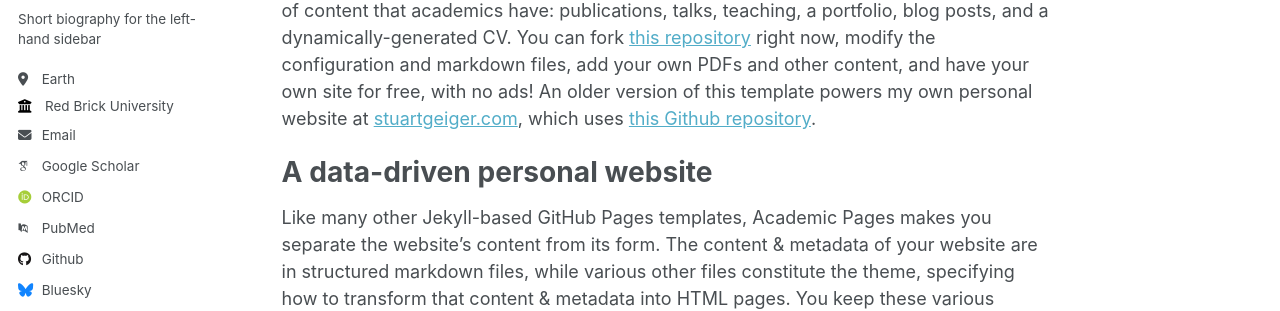
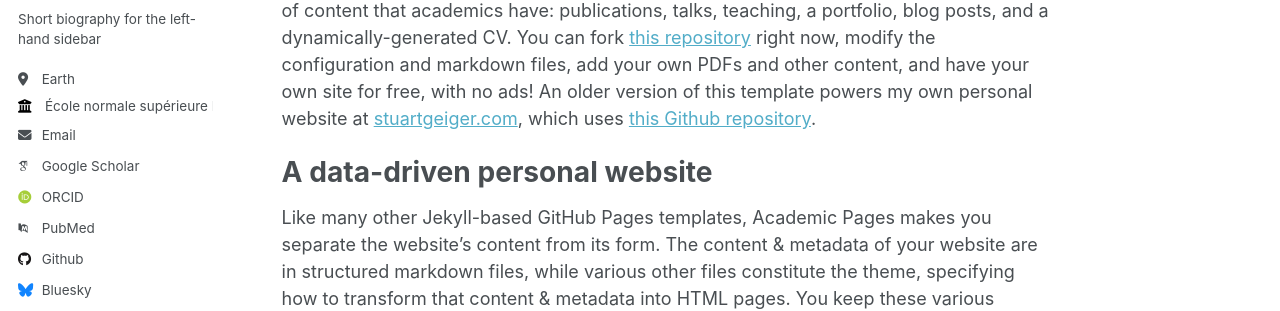
Before and after one commit to brutheg/brutheg.github.io, a Jekyll site: the page built from _pages/about.md, in a window 1280 px wide. Shown: the part 314-625 px from the top of the page. Built offline with Jekyll 4.4.1, drawn with Linux system fonts in a browser that asks for light colours; some web fonts are replaced.

Commit message:
Update _config.yml

```diff
--- a/_config.yml
+++ b/_config.yml
@@ -12,7 +12,7 @@ title                    : "SOUTARSON Bruny"
 title_separator          : "-"
 name                     : &name "SOUTARSON Bruny"
 description              : &description "personal description"
-url                      : https://academicpages.github.io # the base hostname & protocol for your site e.g. "https://mmistakes.github.io"
+url                      : https://brutheg.github.io # the base hostname & protocol for your site e.g. "https://mmistakes.github.io"
 baseurl                  : "" # the subpath of your site, e.g. "/blog"
 repository               : "brutheg/brutheg.github.io"
 
@@ -26,9 +26,9 @@ author:
   pronouns         : # example: "she/her"
   bio              : "Short biography for the left-hand sidebar"
   location         : "Earth"
-  employer         : "Red Brick University"
+  employer         : "École normale supérieure Paris-Saclay (ENS Paris-Saclay)"
   uri              : # URL
-  email            : "none@example.org"
+  email            : "bruny.soutarson@ens-paris-saclay.fr"
 
   # Academic websites
   arxiv            : # URL - Update with the correct link to your profile
```
